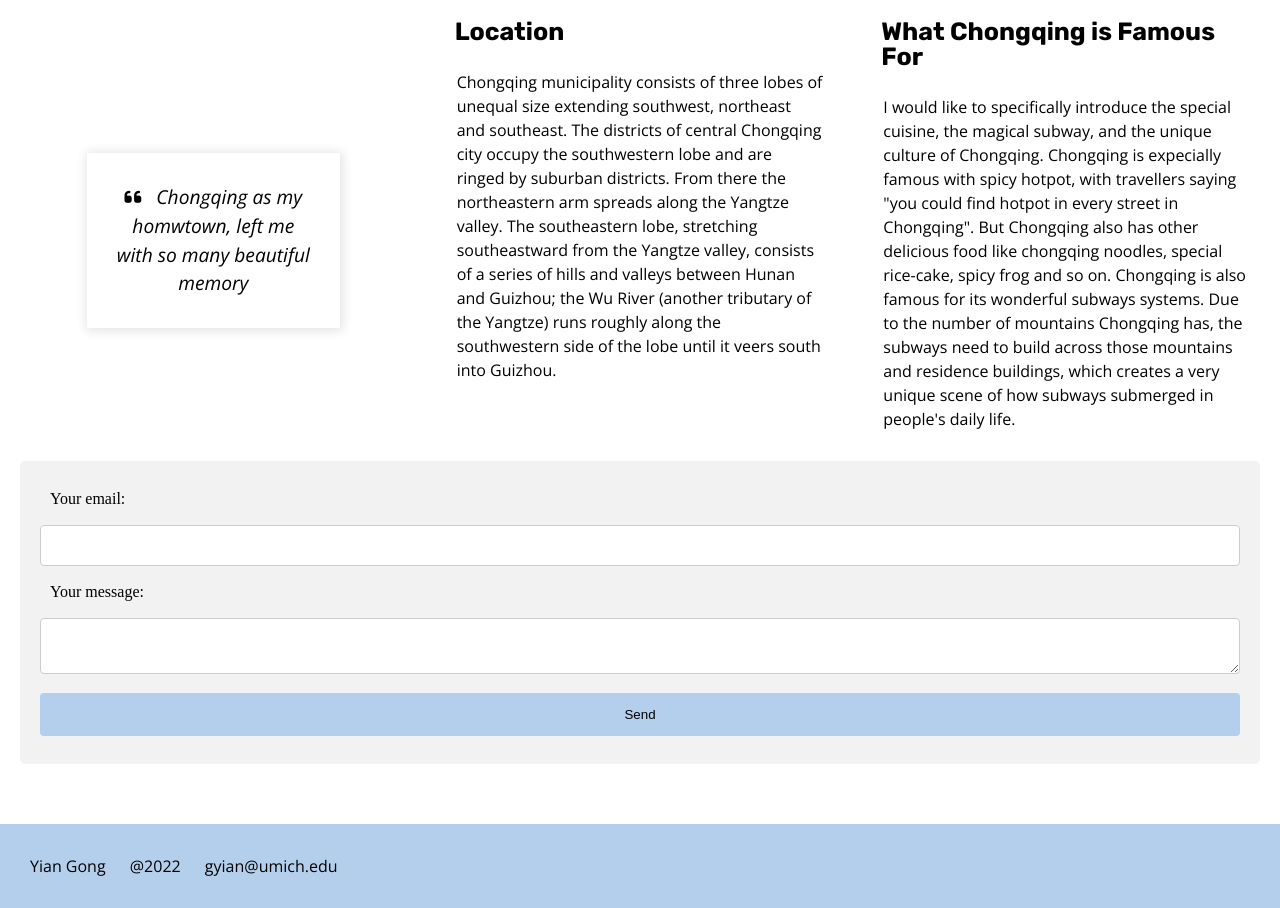
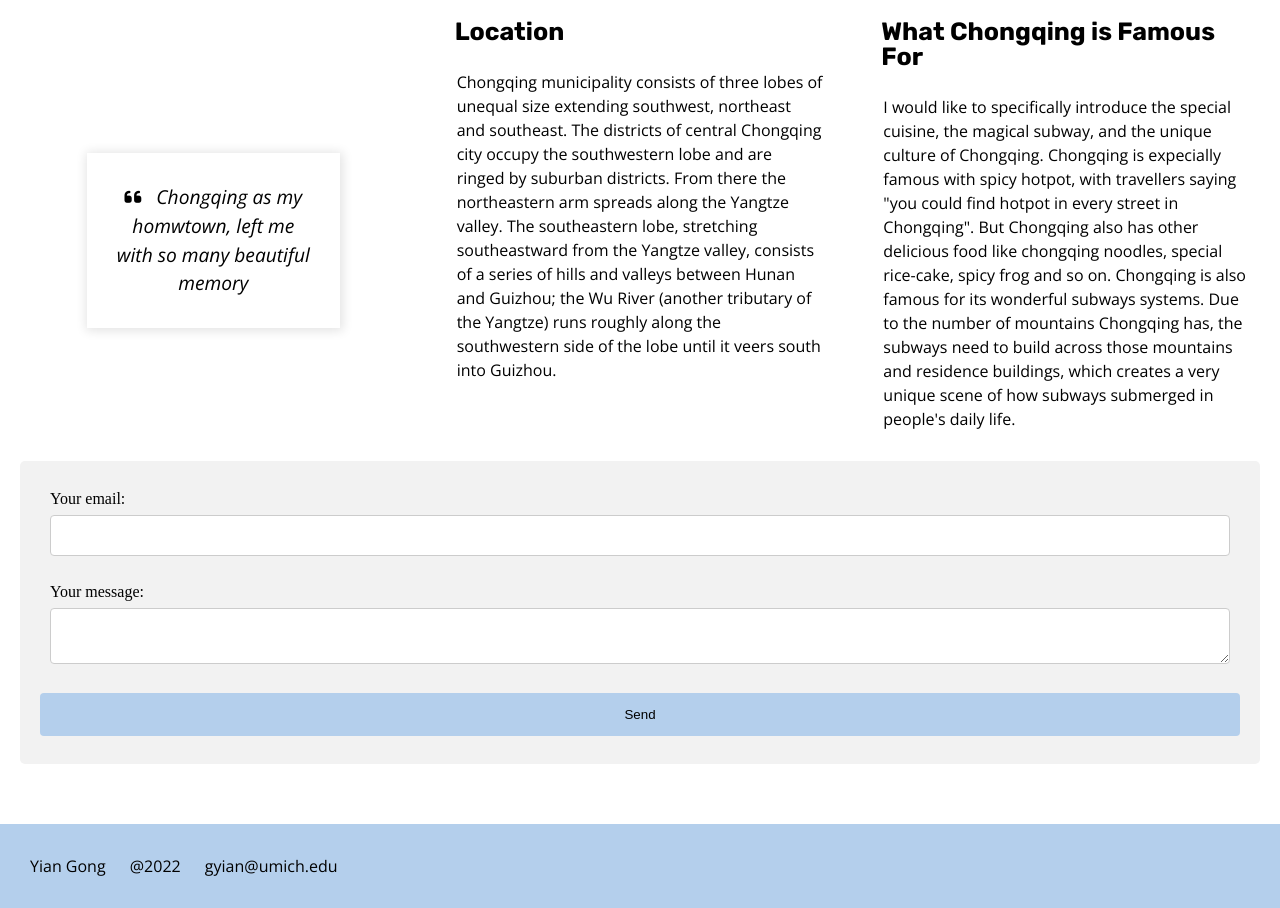
Before and after one commit to gongyian/portfolio-content, a plain HTML site: page index.html in a window 1280 px wide. Shown: the part 560-1468 px from the top of the page. Drawn offline with nearby package versions, Linux system fonts and the light colour scheme.

Commit message:
Add files via upload

```diff
--- a/index.html
+++ b/index.html
@@ -33,7 +33,7 @@
 
     <body>
 
-        <div class="skip"><a href="#main">Skip to Main Content</a></div>
+        <div class="skip"> <a href="#main">Skip to Main Content</a></div>
 
         <div class="home_gird">
 
@@ -111,11 +111,13 @@
         <!-- modify this form HTML and place wherever you want your form -->
         <form action="https://formspree.io/f/xeqdpvpe" method="POST">
 
-            <label id="email"> Your email:</label>
+            <label id="email"> Your email:
             <input type="email" name="email">
+             </label>
 
-            <label id="message"> Your message: </label>
+            <label id="message"> Your message:
             <textarea type="message" name="message"></textarea>
+             </label>
 
             <!-- your other form fields go here -->
             <button id="send" type="submit">Send</button>
```
